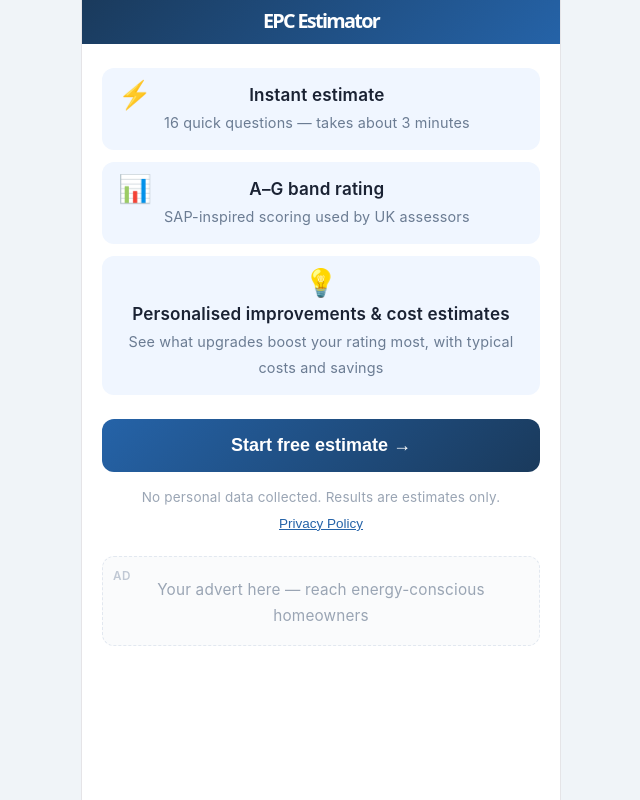
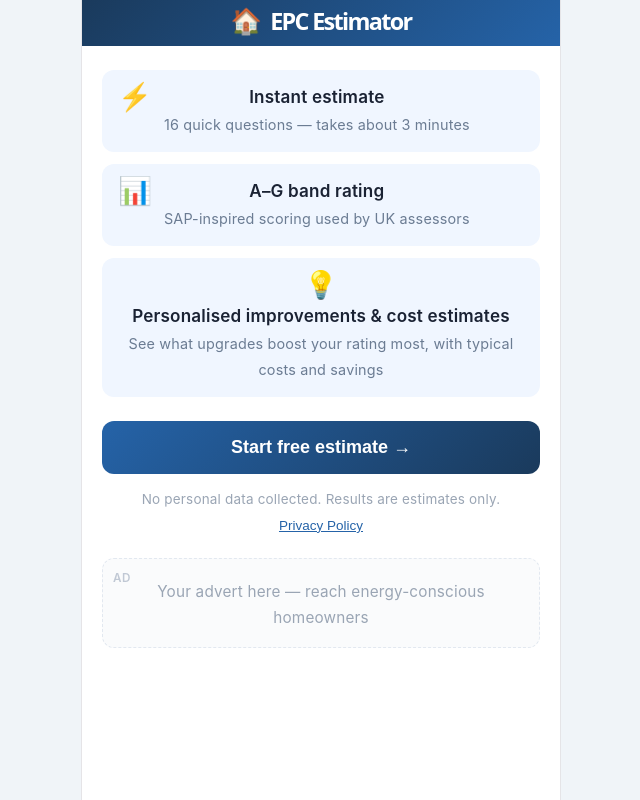
Before and after one commit to lukecode99/epc-estimator-native, a React (Vite) app: page / in a window 1280 px wide. Shown: the whole page, without its empty margins (319-959 px from the left). Built offline with nearby package versions, Linux system fonts and the light colour scheme.

Commit message:
Home hero: logo inline left of title, min top padding, larger title

```diff
--- a/src/App.css
+++ b/src/App.css
@@ -47,13 +47,18 @@ body {
 .home-hero {
   background: linear-gradient(135deg, #1a3a5c 0%, #2563a8 100%);
   color: #fff;
-  padding: 8px 20px 10px;
-  padding-top: calc(8px + env(safe-area-inset-top));
-  text-align: center;
+  padding: 0 20px 12px;
+  padding-top: env(safe-area-inset-top);
 }
-.home-hero .logo { display: none; }
-.home-hero h1 { font-size: 1.1rem; font-weight: 800; color: #fff; margin: 0; }
-.home-hero p  { display: none; }
+.home-hero-row {
+  display: flex;
+  align-items: center;
+  justify-content: center;
+  gap: 8px;
+  padding-top: 8px;
+}
+.home-hero .logo { font-size: 1.4rem; flex-shrink: 0; }
+.home-hero h1 { font-size: 1.3rem; font-weight: 800; color: #fff; margin: 0; }
 
 .home-body { padding: 24px 20px; }
 
--- a/src/screens/Home.jsx
+++ b/src/screens/Home.jsx
@@ -8,9 +8,10 @@ export default function Home({ onStart, onSaved, onPrivacy }) {
   return (
     <div className="screen">
       <div className="home-hero">
-        <div className="logo">🏠</div>
-        <h1>EPC Estimator</h1>
-        <p>Get an estimated Energy Performance Certificate rating for your home in minutes</p>
+        <div className="home-hero-row">
+          <span className="logo">🏠</span>
+          <h1>EPC Estimator</h1>
+        </div>
       </div>
       <div className="home-body">
         <div className="home-features">
```
